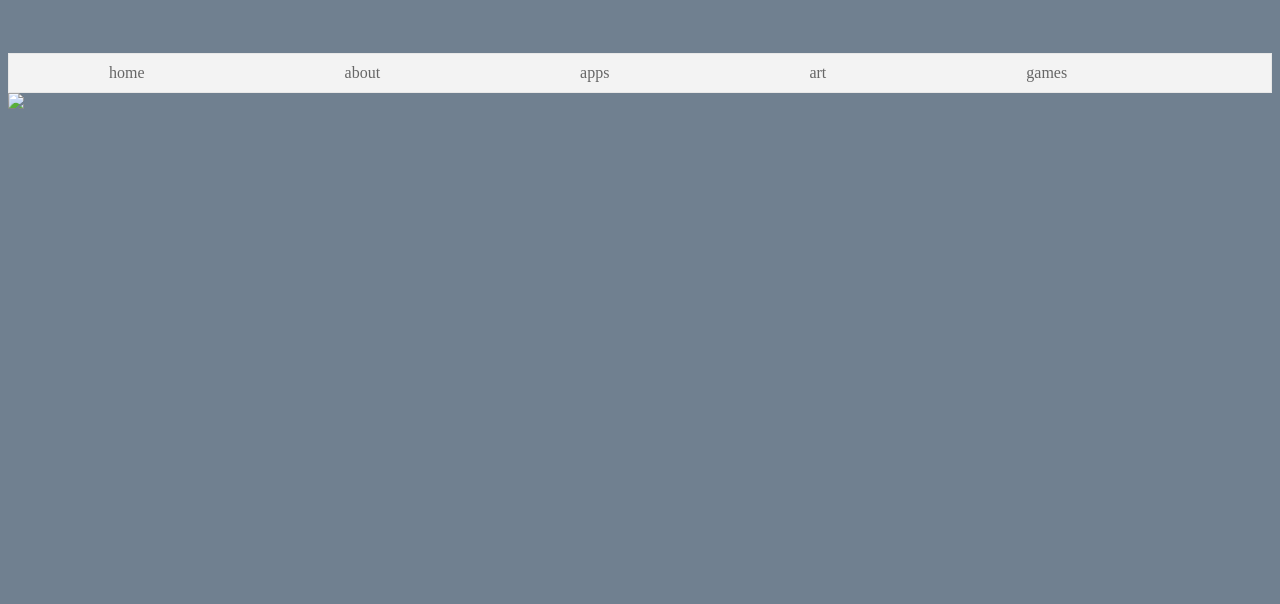
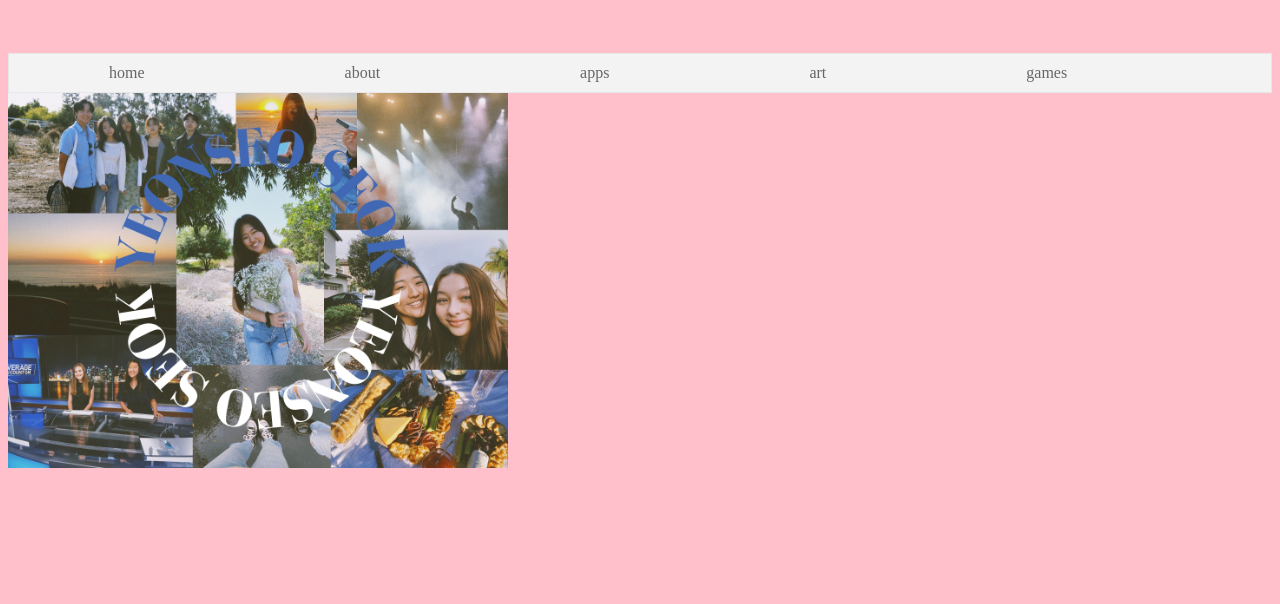
Before and after one commit to WVCS/wvcs--yeonseoseok, a plain HTML site: page about.html in a window 1280 px wide. Shown: the part 196-800 px from the top of the page. Drawn offline with Linux system fonts and the light colour scheme.

Commit message:
Update about.html

```diff
--- a/about.html
+++ b/about.html
@@ -18,7 +18,7 @@
 
     </ul>
 
-<img src="YEONSEOSEOK.jpg" width="500">
+<img src="YEONSEO SEOK.jpg" width="500">
 
 </body>
 
@@ -31,7 +31,7 @@
 }
 
 body {
-  background-color: slategray;
+  background-color: pink;
 }
 
 ul{
```
